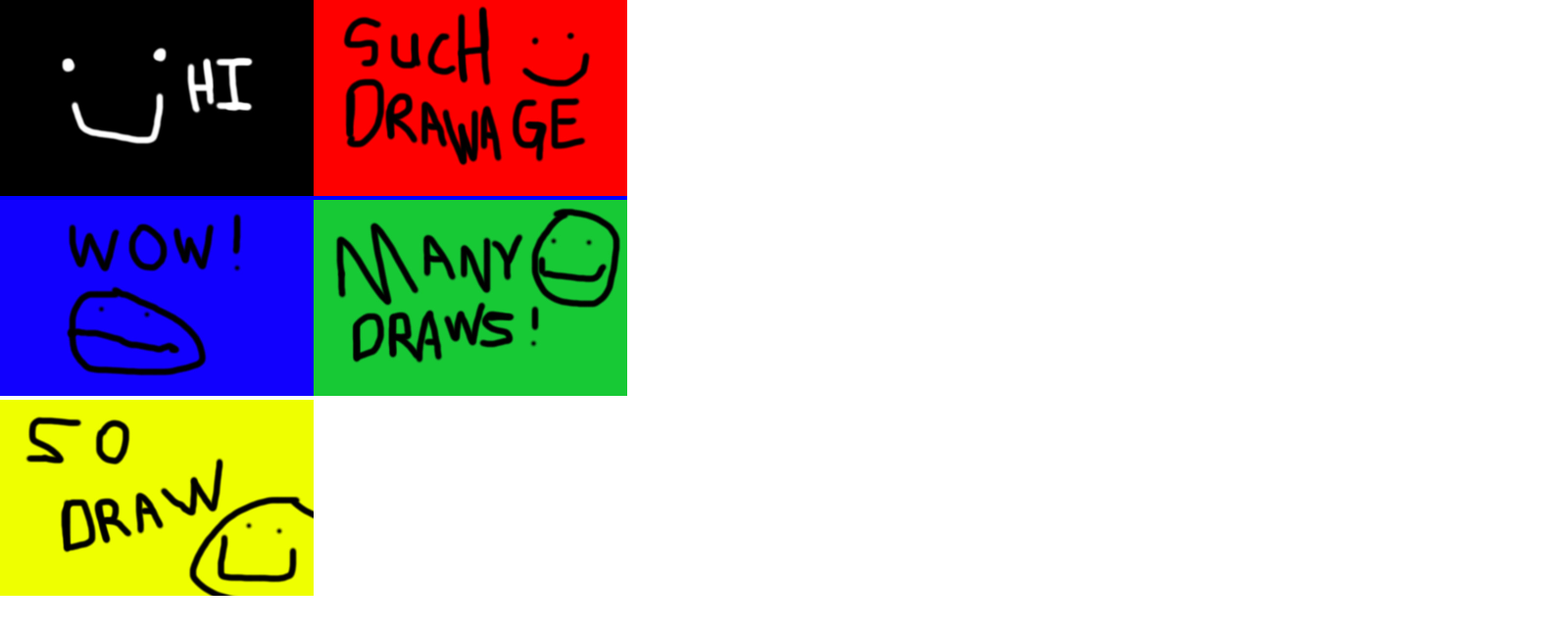
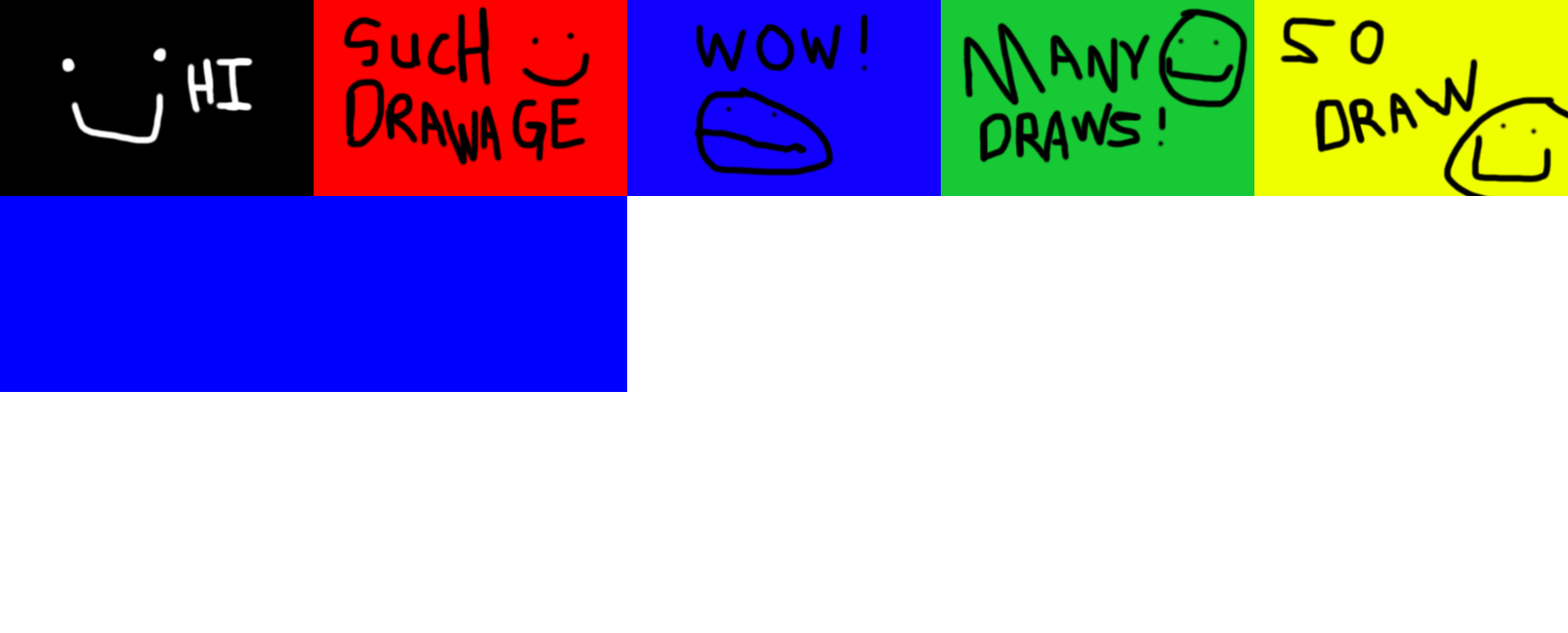
Before and after one commit to chriswfoster/CarouselsForMuhTeam, a React (Create React App) app: page / in a window 1280 px wide. Shown: the top 646 px of the page at 98% size, 1600 px wide, since content can reach past the window. Built offline with nearby package versions, Linux system fonts and the light colour scheme.

Commit message:
Structuring child components

```diff
--- a/src/App.css
+++ b/src/App.css
@@ -1,37 +1,5 @@
-.App {
-  text-align: center;
-}
 
-.App-logo {
-  animation: App-logo-spin infinite 20s linear;
-  height: 80px;
-}
-
-.App-header {
-  background-color: #222;
-  height: 150px;
-  padding: 20px;
-  color: white;
-}
-
-.App-title {
-  font-size: 1.5em;
-}
-
-.App-intro {
-  font-size: large;
-}
-
-@keyframes App-logo-spin {
-  from { transform: rotate(0deg); }
-  to { transform: rotate(360deg); }
-}
 
 div {
-  display: flex;
-  flex-direction: row;
-  flex-wrap: nowrap;
-  justify-content: flex-start;
-	align-items: baseline;
-	align-content: stretch;
+
 }
--- a/src/components/Main.js
+++ b/src/components/Main.js
@@ -20,7 +20,9 @@ class Home extends Component {
     const styles = {
       backgroundColor: "blue",
       width: "50vw",
-      height: "50vh"
+      height: "50vh",
+      position: "absolute",
+      whiteSpace: "nowrap"
     }
 
     const imgStyles = {
--- a/src/components/carouselsNsuch/animationTypes/SlideIn/SlideIn.js
+++ b/src/components/carouselsNsuch/animationTypes/SlideIn/SlideIn.js
@@ -9,7 +9,7 @@ render(){
     const {styles, imgArray, imgStyles} = this.props
 return(
 <div style={{...styles, display: "inline"}}>
-{imgArray.map(item => <SlideInImages image={item} styles={imgStyles}/>)}
+{imgArray.map(item => <img src={item} style={{...imgStyles}}/>)}
 </div>
 )
 }
--- a/src/components/carouselsNsuch/animationTypes/SlideIn/SlideInImages.js
+++ b/src/components/carouselsNsuch/animationTypes/SlideIn/SlideInImages.js
@@ -3,8 +3,12 @@ import React, { Component } from "react"
 class SlideInImages extends Component {
   render() {
     console.log(this.props.image)
-    const { image, styles } = this.props
+    const { image, styles, imgStyles } = this.props
+
+
     return <img src={image} style={{...styles, }}/>
+
+
   }
 }
 export default SlideInImages
```
